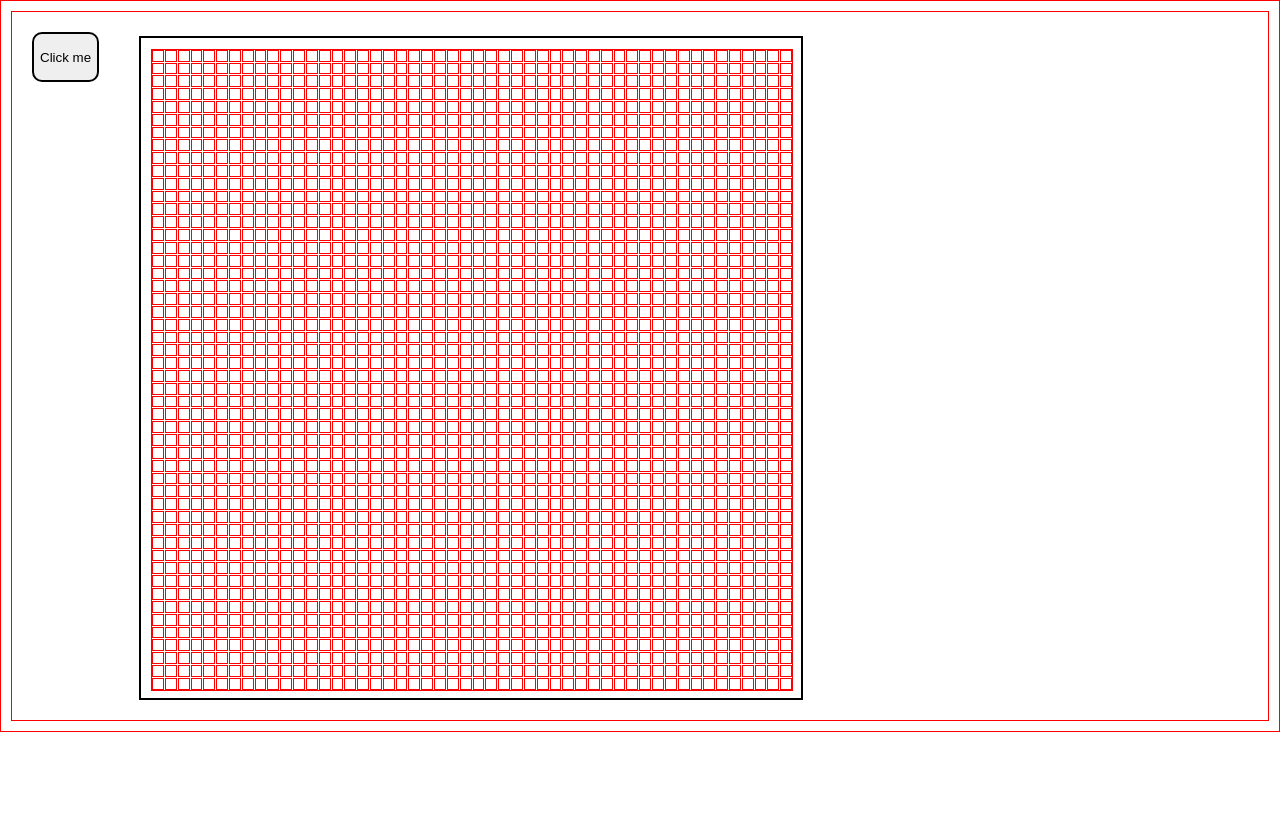
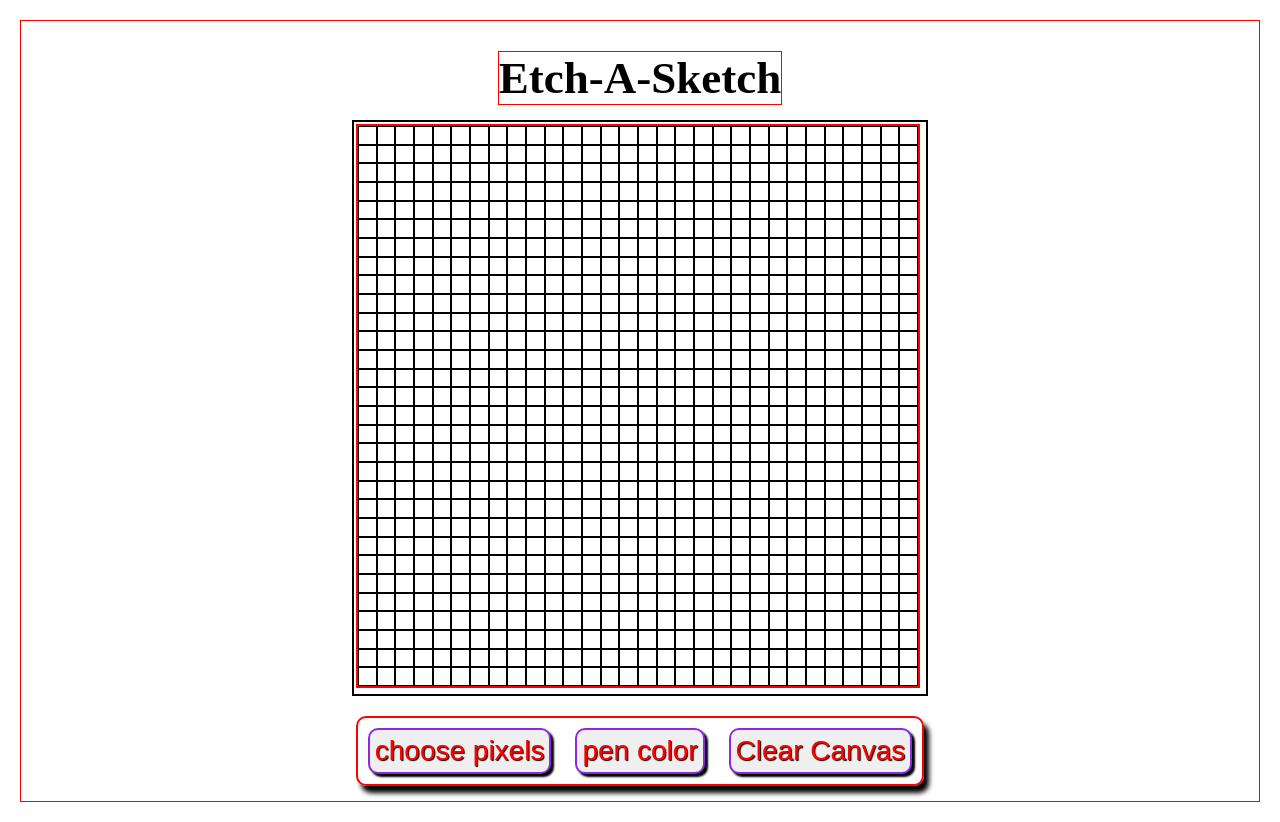
Before and after one commit to petredemi/Etch-a-Sketch, a plain HTML site: page index.html in a window 1280 px wide. Before the commit the page ends 800 px from the top, so only its background shows below. Drawn offline with Linux system fonts and the light colour scheme.

Commit message:
added title and style

```diff
--- a/etch-a-sketch.css
+++ b/etch-a-sketch.css
@@ -1,43 +1,60 @@
-*{
+
+body {
+    margin: 20px;
+    display: flex;
+    align-items: center;
+    justify-content: center;
+    flex-direction: column;
     border: 1px solid red;
 }
 
-body {
-    margin: 10px;
-    display: flex;
-    align-items: baseline;
+h1 {
+    font-size: 45px;
+    border: 1px solid red;
+    margin-bottom: 10px;
 }
 .canvas {
     border: 2px solid black;
-    margin: 20px;
-    padding: 10px;
-    width: 80vh;
-    height: 80vh;
+    margin: 5px;
+    padding: 2px;
+    width: 71vh;
+    height: 71vh;
+}
+
+.control {
+    margin: 15px;
+    border: 2px solid red;
+    border-radius: 10px;
+    box-shadow: 5px 7px 5px black;
+
 }
 
 button {
-    height: 50px;
-    margin: 20px;
-    margin-top: 20px;
-    border: 2px solid black;
+    font-size: 28px;
+    color: red;
+    font-weight: 400;
+    text-shadow: 1px 1px 1px black;
+    padding: 5px;
+    margin: 10px;
+    min-width: 100px;
+    border: 2px  solid blueviolet;
     border-radius: 10px;
+    box-shadow: 3px 3px 2px black;
 }
 
 .container {
     display: inline-grid;
-    grid-gap: 1px;
     padding: 0px;
-    width: 80vh;
-    height: 80vh;
+    width: 70vh;
+    height: 70vh;
+    border: 2px solid red;
+
 }
 .container div {
-    border: 0.1px solid red;
     display: flex;
     justify-content: center;
     align-items: center;
-    min-width: 4px;
-    min-height: 4px;
-
+    border: 0.1px solid black;
 }
 .col{
     background: rgb(7, 146, 99);
--- a/etch-a-sketch.js
+++ b/etch-a-sketch.js
@@ -2,7 +2,7 @@
 
 
 
-let canvas = 50;
+let canvas = 30;
 let divs = '';
 
 function rest(){
--- a/index.html
+++ b/index.html
@@ -7,12 +7,18 @@
     <script src="etch-a-sketch.js" defer> </script>
 </head>
     <body>
-        <button id = 'btn'>Click me</button>
+
+        <h1>Etch-A-Sketch</h1>
         <div class = 'canvas'>
 
             <div class = 'container'>
             </div>
 
+        </div>
+        <div class = 'control'>
+            <button id = 'input'>choose pixels </button>
+            <button id = 'color'> pen color</button>
+            <button id = 'btn'>Clear Canvas</button>
         </div>
 
     <script>
```
